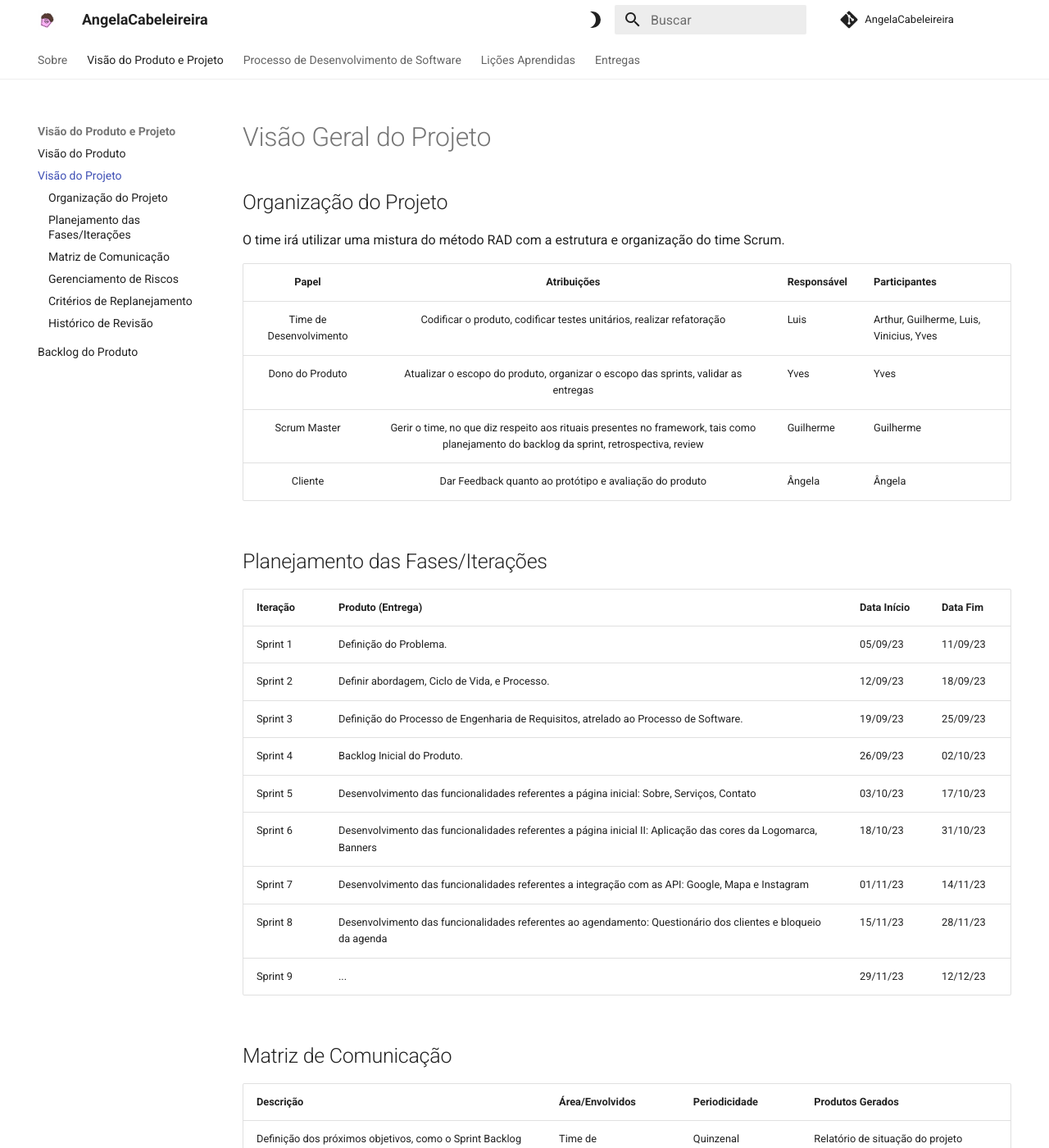
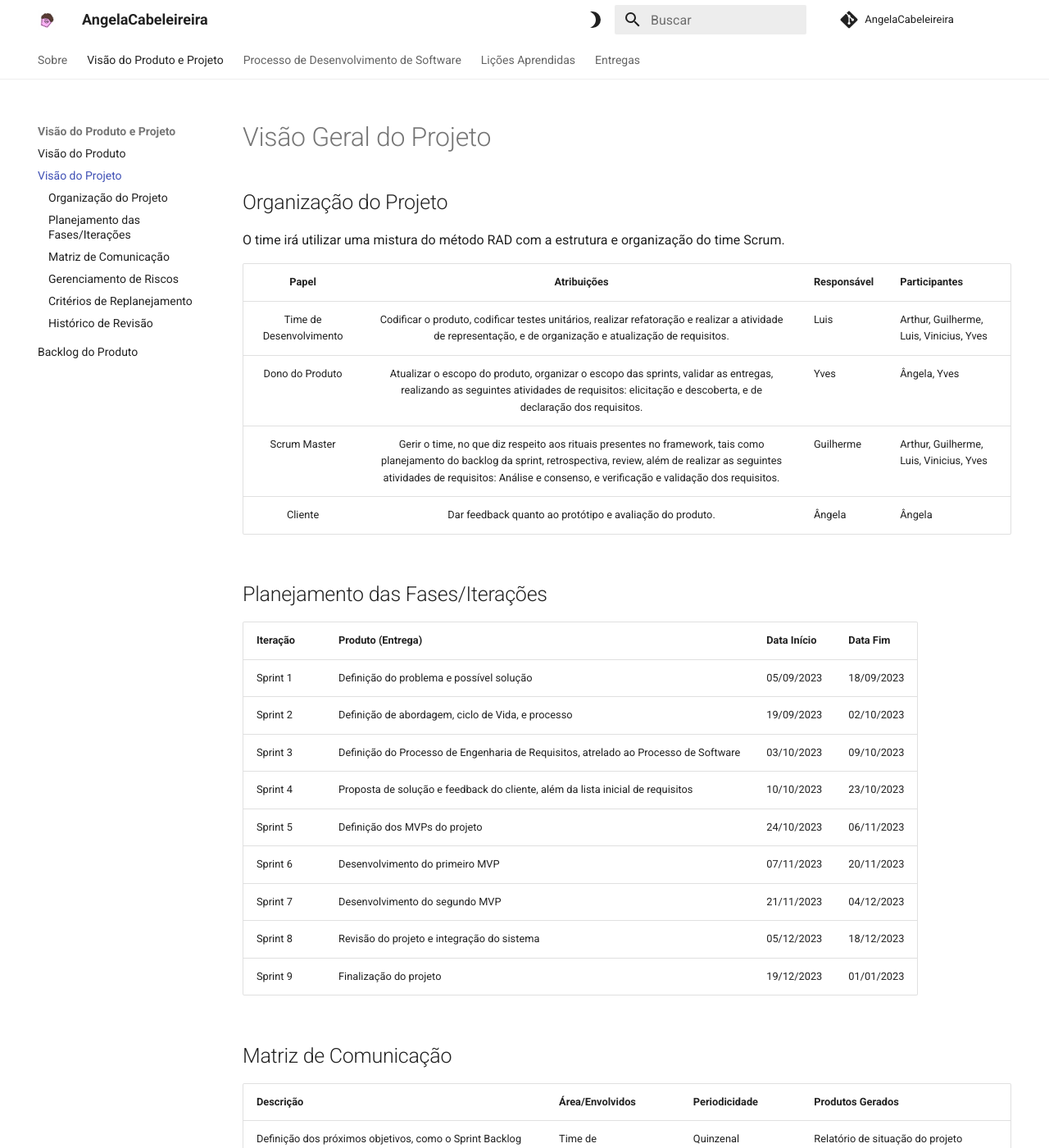
Before and after one commit to mdsreq-fga-unb/2023.2-AngelaCabeleireira, an MkDocs documentation site: the page built from docs/VisaoProdutoEProjeto/visaoProjeto.md, in a window 1280 px wide and 1400 px high. Shown: the whole window at 82% size. Built offline with MkDocs 1.6.1 and Material for MkDocs 9.7.7, drawn with Linux system fonts in a browser that asks for light colours; comment, search, counter and statistics services are not loaded.

Commit message:
fixed infos from `visaoProduto.md` and some from `visaoProjeto.md`

```diff
--- a/docs/VisaoProdutoEProjeto/visaoProjeto.md
+++ b/docs/VisaoProdutoEProjeto/visaoProjeto.md
@@ -6,25 +6,26 @@ O time irá utilizar uma mistura do método RAD com a estrutura e organização
 
 |           Papel          | Atribuições                                                            | Responsável | Participantes |
 | :----------------------: | :--------------------------------------------------------------------: | ----------------------------------------------- | ------------ |
-| Time de Desenvolvimento  | Codificar o produto, codificar testes unitários, realizar refatoração  | Luis | Arthur, Guilherme, Luis, Vinicius, Yves |
-| Dono do Produto          | Atualizar o escopo do produto, organizar o escopo das sprints, validar as entregas |          Yves                    | Yves |
-| Scrum Master             | Gerir o time, no que diz respeito aos rituais presentes no framework, tais como planejamento do backlog da sprint, retrospectiva, review | Guilherme |  Guilherme |
-| Cliente                  | Dar Feedback quanto ao protótipo e avaliação do produto |  Ângela |  Ângela |
+| Time de Desenvolvimento  | Codificar o produto, codificar testes unitários, realizar refatoração e realizar a atividade de representação, e de organização e atualização de requisitos.  | Luis | Arthur, Guilherme, Luis, Vinicius, Yves |
+| Dono do Produto          | Atualizar o escopo do produto, organizar o escopo das sprints, validar as entregas, realizando as seguintes atividades de requisitos: elicitação e descoberta, e de declaração dos requisitos. |          Yves                    | Ângela, Yves |
+| Scrum Master             | Gerir o time, no que diz respeito aos rituais presentes no framework, tais como planejamento do backlog da sprint, retrospectiva, review, além de realizar as seguintes atividades de requisitos: Análise e consenso, e verificação e validação dos requisitos. | Guilherme |  Arthur, Guilherme, Luis, Vinicius, Yves |
+| Cliente                  | Dar feedback quanto ao protótipo e avaliação do produto. |  Ângela |  Ângela |
 
 ## Planejamento das Fases/Iterações
 
 | Iteração | Produto (Entrega)                                                                    | Data Início | Data Fim |
 | :------- | :----------------------------------------------------------------------------------- | :---------- | :------- |
-| Sprint 1 | Definição do Problema.                                                               | 05/09/23    | 11/09/23 |
-| Sprint 2 | Definir abordagem, Ciclo de Vida, e Processo.                                        | 12/09/23    | 18/09/23 |
-| Sprint 3 | Definição do Processo de Engenharia de Requisitos, atrelado ao Processo de Software. | 19/09/23    | 25/09/23 |
-| Sprint 4 | Backlog Inicial do Produto.                                                          | 26/09/23    | 02/10/23 |
-| Sprint 5 | Desenvolvimento das funcionalidades referentes a página inicial: Sobre,  Serviços, Contato | 03/10/23    | 17/10/23 |
-| Sprint 6 | Desenvolvimento das funcionalidades referentes a página inicial II:  Aplicação das cores da Logomarca, Banners | 18/10/23    | 31/10/23 |
-| Sprint 7 | Desenvolvimento das funcionalidades referentes a integração com as API: Google, Mapa e Instagram | 01/11/23    | 14/11/23 |
-| Sprint 8 | Desenvolvimento das funcionalidades referentes ao agendamento: Questionário dos clientes e bloqueio da agenda | 15/11/23    | 28/11/23 |
-| Sprint 9 | ...                                                                                  | 29/11/23    | 12/12/23 |
+| Sprint 1 | Definição do problema e possível solução                                                               | 05/09/2023    | 18/09/2023 |
+| Sprint 2 | Definição de abordagem, ciclo de Vida, e processo                                        | 19/09/2023    | 02/10/2023 |
+| Sprint 3 | Definição do Processo de Engenharia de Requisitos, atrelado ao Processo de Software | 03/10/2023    | 09/10/2023 |
+| Sprint 4 | Proposta de solução e feedback do cliente, além da lista inicial de requisitos                                                          | 10/10/2023    | 23/10/2023 |
+| Sprint 5 | Definição dos MVPs do projeto | 24/10/2023    | 06/11/2023 |
+| Sprint 6 | Desenvolvimento do primeiro MVP | 07/11/2023    | 20/11/2023 |
+| Sprint 7 | Desenvolvimento do segundo MVP | 21/11/2023    | 04/12/2023 |
+| Sprint 8 | Revisão do projeto e integração do sistema | 05/12/2023    | 18/12/2023 |
+| Sprint 9 | Finalização do projeto                                                                                 | 19/12/2023    | 01/01/2023 |
 
+<!-- TODO: corrigir o restante a partir daqui (versão corrigida se encontra no docs) -->
 ## Matriz de Comunicação
 
 | Descrição | Área/Envolvidos | Periodicidade | Produtos Gerados |
```
Also changed, not shown: docs/VisaoProdutoEProjeto/visaoProduto.md (+11 -5 lines).
